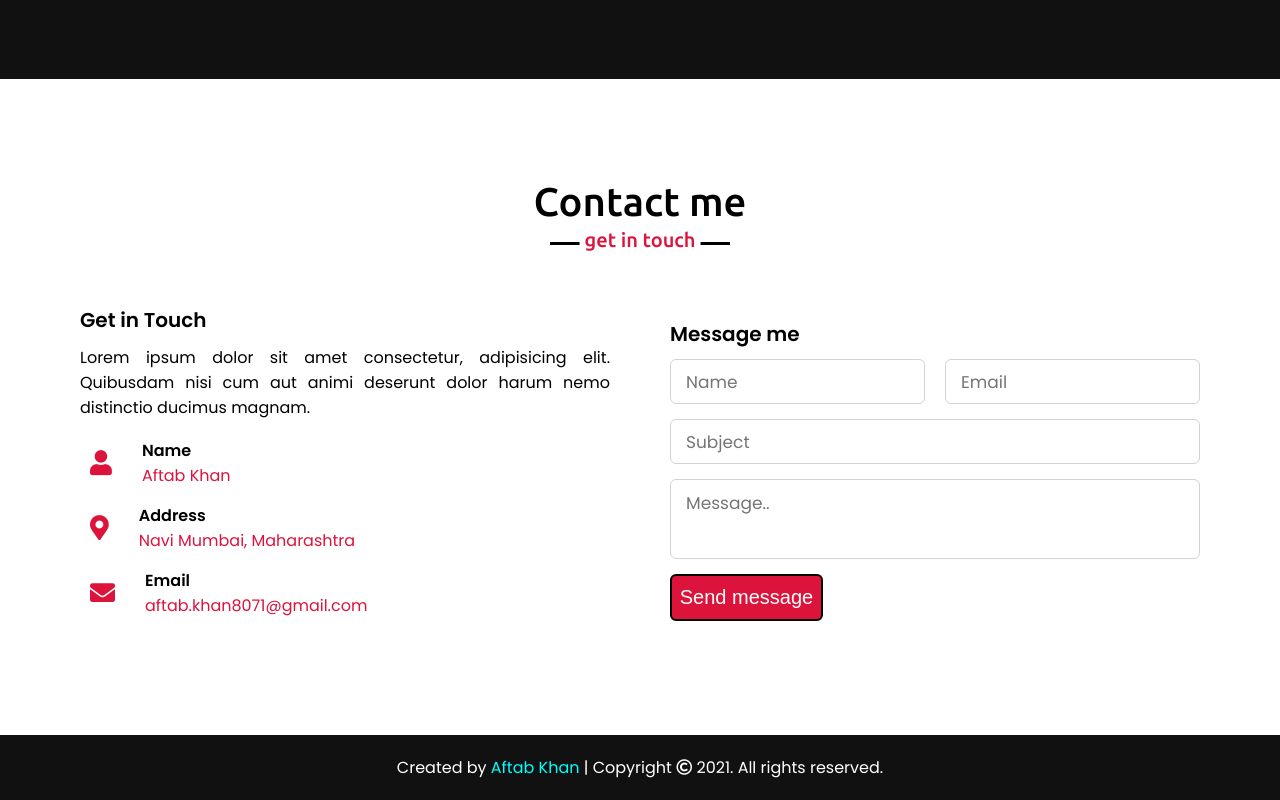
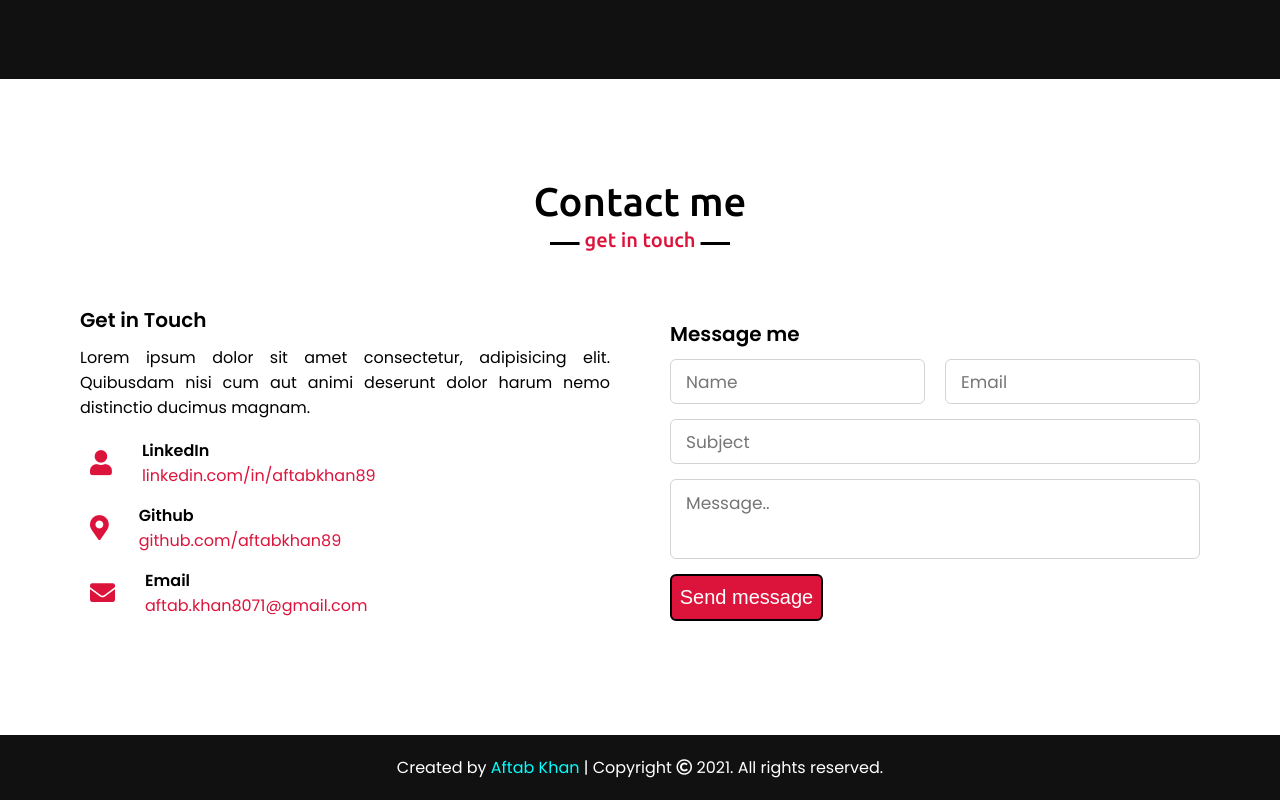
Before and after one commit to aftab-khan89/Projects, a plain HTML site: page index.html in a window 1280 px wide. Shown: the part 3310-4110 px from the top of the page. Drawn offline with nearby package versions, Linux system fonts and the light colour scheme.

Commit message:
Add files via upload

```diff
--- a/index.html
+++ b/index.html
@@ -200,15 +200,15 @@
                         <div class="row">
                             <i class="fas fa-user"></i>
                             <div class="info">
-                                <div class="head">Name</div>
-                                <div class="sub-title">Aftab Khan</div>
+                                <div class="head">LinkedIn</div>
+                                <div class="sub-title">linkedin.com/in/aftabkhan89</div>
                             </div>
                         </div>
                         <div class="row">
                             <i class="fas fa-map-marker-alt"></i>
                             <div class="info">
-                                <div class="head">Address</div>
-                                <div class="sub-title">Navi Mumbai, Maharashtra</div>
+                                <div class="head">Github</div>
+                                <div class="sub-title">github.com/aftabkhan89</div>
                             </div>
                         </div>
                         <div class="row">
```
